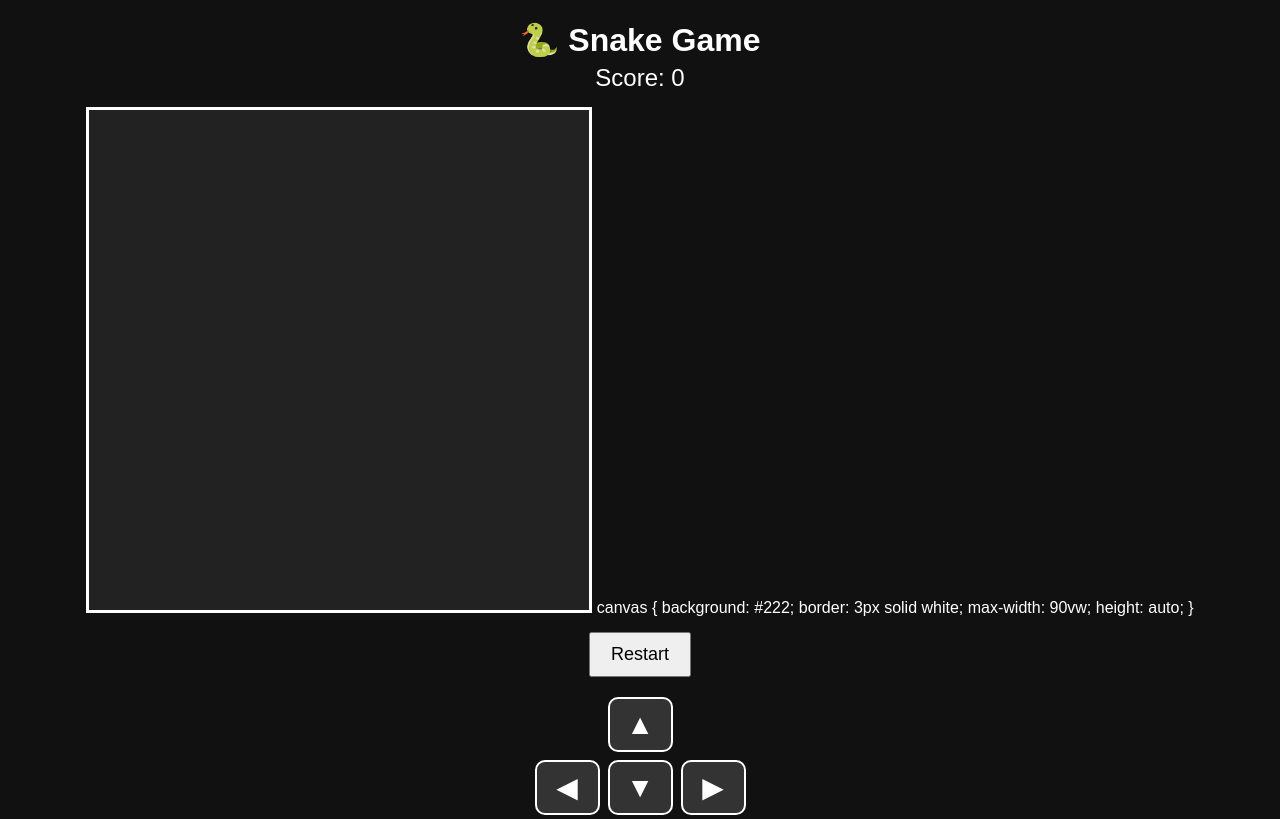
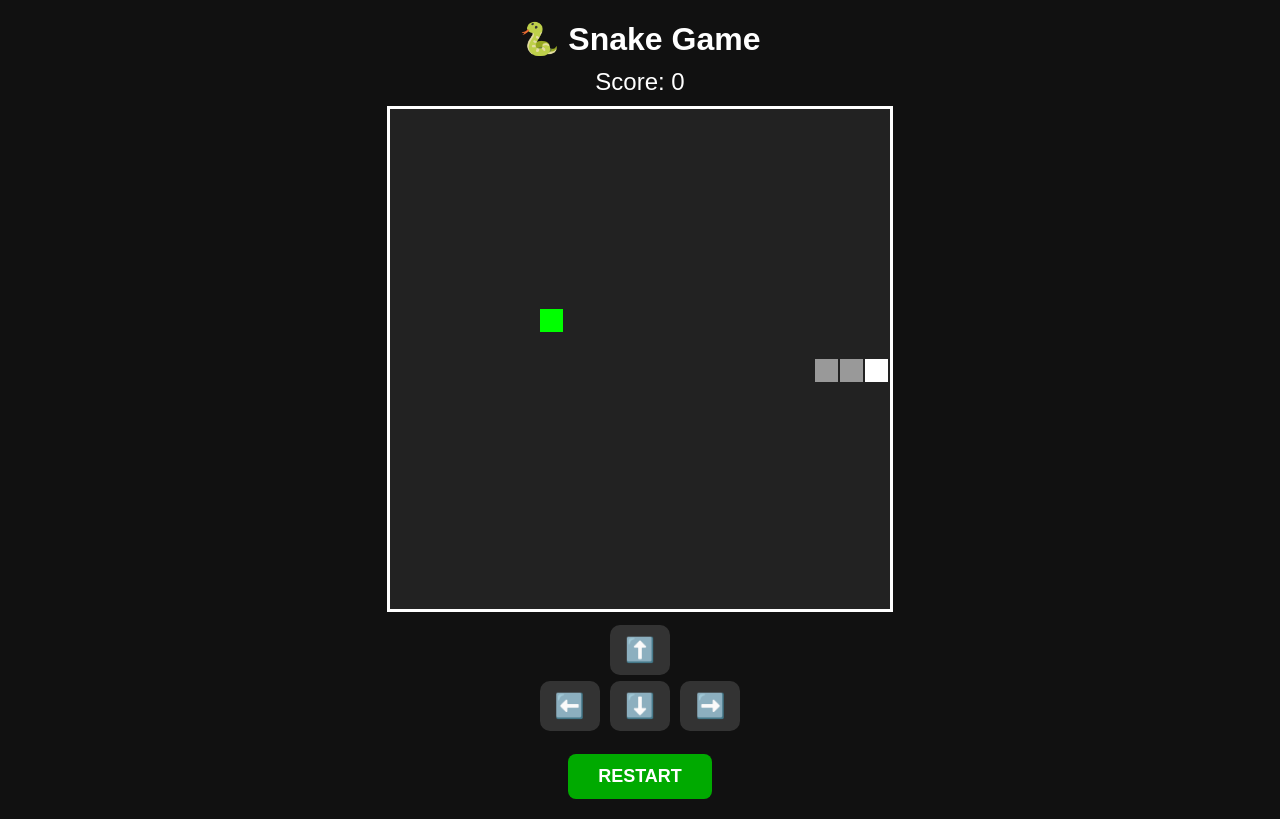
Before and after one commit to arturtilman-star/My-first-Snake-Game, a plain HTML site: page index.html in a window 1280 px wide. Drawn offline with Linux system fonts and the light colour scheme.

Commit message:
Add files via upload

```diff
--- a/index.html
+++ b/index.html
@@ -3,10 +3,37 @@
 <head>
     <meta charset="UTF-8">
     <meta name="viewport" content="width=device-width, initial-scale=1.0">
-    <title>SnakeGame</title>
+    <title>Snake Game</title>
+    <link rel="stylesheet" href="style.css">
 </head>
 <body>
-    <style>
+    <!DOCTYPE html>
+<html lang="id">
+<head>
+    <meta charset="UTF-8">
+    <meta name="viewport" content="width=device-width, initial-scale=1.0">
+
+    <title>Snake Game</title>
+
+    <style>.controls {
+    margin-top: 10px;
+    text-align: center;
+}
+
+.controls button {
+    width: 60px;
+    height: 50px;
+    margin: 3px;
+    font-size: 24px;
+    border: none;
+    border-radius: 10px;
+    background: #333;
+    color: white;
+}
+
+.controls button:active {
+    background: #555;
+}
         body {
             margin: 0;
             background: #111;
@@ -16,89 +43,69 @@
         }
 
         h1 {
+            margin-top: 20px;
             margin-bottom: 5px;
         }
 
         #score {
             font-size: 24px;
-            margin-bottom: 15px;
+            margin: 10px;
         }
 
         canvas {
             background: #222;
             border: 3px solid white;
+            display: block;
+            margin: auto;
         }
 
-        button {
-            margin-top: 15px;
-            padding: 10px 20px;
+        /* TOMBOL RESTART */
+        #restart {
+            display: block;
+            margin: 20px auto;
+            padding: 12px 30px;
+            background: #00aa00;
+            color: white;
+            border: none;
+            border-radius: 8px;
             font-size: 18px;
+            font-weight: bold;
             cursor: pointer;
         }
-        /* Kontrol untuk HP */
-.mobile-controls {
-    margin-top: 20px;
-    display: flex;
-    flex-direction: column;
-    align-items: center;
-    gap: 8px;
-}
 
-.mobile-controls button {
-    width: 65px;
-    height: 55px;
-    margin: 0;
-    padding: 0;
-    font-size: 28px;
-    border: 2px solid white;
-    border-radius: 10px;
-    background: #333;
-    color: white;
-    cursor: pointer;
-    touch-action: manipulation;
-}
-
-.mobile-controls .middle {
-    display: flex;
-    gap: 8px;
-}
-
-.mobile-controls button:active {
-    transform: scale(0.9);
-    background: #555;
-}
+        #restart:hover {
+            background: #00cc00;
+        }
     </style>
 </head>
+
 <body>
 
     <h1>🐍 Snake Game</h1>
 
-    <div id="score">Score: 0</div>
+    <div id="score">
+        Score: 0
+    </div>
 
     <canvas id="game" width="500" height="500"></canvas>
-    canvas {
-    background: #222;
-    border: 3px solid white;
-    max-width: 90vw;
-    height: auto;
-}
 
-    <br>
+    <!-- TOMBOL RESTART -->
+     <div class="controls">
 
-    <button onclick="restartGame()">Restart</button>
-<div class="mobile-controls">
+    <button onclick="changeDirection('up')">⬆️</button>
 
-    <button onclick="changeDirection('up')">▲</button>
-
-    <div class="middle">
-        <button onclick="changeDirection('left')">◀</button>
-
-        <button onclick="changeDirection('down')">▼</button>
-
-        <button onclick="changeDirection('right')">▶</button>
+    <div>
+        <button onclick="changeDirection('left')">⬅️</button>
+        <button onclick="changeDirection('down')">⬇️</button>
+        <button onclick="changeDirection('right')">➡️</button>
     </div>
 
 </div>
+    <button id="restart" onclick="restartGame()">
+        RESTART
+    </button>
+
+
 <script>
 
 const canvas = document.getElementById("game");
@@ -113,7 +120,11 @@ let direction;
 let score;
 let game;
 
-// Memulai game
+
+/* =========================
+   RESTART GAME
+========================= */
+
 function restartGame() {
 
     snake = [
@@ -137,7 +148,10 @@ function restartGame() {
 }
 
 
-// Membuat makanan
+/* =========================
+   MEMBUAT MAKANAN
+========================= */
+
 function createFood() {
 
     food = {
@@ -148,7 +162,10 @@ function createFood() {
 }
 
 
-// Kontrol keyboard
+/* =========================
+   KEYBOARD
+========================= */
+
 document.addEventListener("keydown", function(event) {
 
     if (event.key === "ArrowUp" && direction !== "down") {
@@ -168,21 +185,12 @@ document.addEventListener("keydown", function(event) {
     }
 
 });
-<div class="mobile-controls">
 
-    <button onclick="changeDirection('up')">▲</button>
 
-    <div class="middle">
-        <button onclick="changeDirection('left')">◀</button>
+/* =========================
+   GERAK ULAR
+========================= */
 
-        <button onclick="changeDirection('down')">▼</button>
-
-        <button onclick="changeDirection('right')">▶</button>
-    </div>
-
-</div>
-
-// Gerakan ular
 function moveSnake() {
 
     let head = {
@@ -208,26 +216,32 @@ function moveSnake() {
     }
 
 
-    // Tabrak dinding
+    /* Tabrak dinding */
+
     if (
         head.x < 0 ||
         head.x >= size ||
         head.y < 0 ||
         head.y >= size
     ) {
+
         gameOver();
+
         return;
     }
 
 
-    // Tabrak tubuh sendiri
+    /* Tabrak tubuh */
+
     for (let i = 0; i < snake.length; i++) {
 
         if (
             head.x === snake[i].x &&
             head.y === snake[i].y
         ) {
+
             gameOver();
+
             return;
         }
 
@@ -237,7 +251,8 @@ function moveSnake() {
     snake.unshift(head);
 
 
-    // Makan makanan
+    /* Makan makanan */
+
     if (
         head.x === food.x &&
         head.y === food.y
@@ -259,8 +274,13 @@ function moveSnake() {
 }
 
 
-// Menggambar game
+/* =========================
+   GAMBAR GAME
+========================= */
+
 function drawGame() {
+
+    /* Background */
 
     ctx.fillStyle = "#222";
 
@@ -272,24 +292,30 @@ function drawGame() {
     );
 
 
-    // Makanan
+    /* Makanan */
+
     ctx.fillStyle = "lime";
 
     ctx.fillRect(
         food.x * box,
         food.y * box,
-        box,
-        box
+        box - 2,
+        box - 2
     );
 
 
-    // Ular
+    /* Ular */
+
     snake.forEach(function(part, index) {
 
         if (index === 0) {
+
             ctx.fillStyle = "white";
+
         } else {
-            ctx.fillStyle = "#aaa";
+
+            ctx.fillStyle = "#999";
+
         }
 
         ctx.fillRect(
@@ -304,7 +330,10 @@ function drawGame() {
 }
 
 
-// Game loop
+/* =========================
+   GAME LOOP
+========================= */
+
 function gameLoop() {
 
     moveSnake();
@@ -314,7 +343,10 @@ function gameLoop() {
 }
 
 
-// Game Over
+/* =========================
+   GAME OVER
+========================= */
+
 function gameOver() {
 
     clearInterval(game);
@@ -343,9 +375,16 @@ function gameOver() {
 }
 
 
-// Jalankan game
+/* =========================
+   MULAI GAME
+========================= */
+
 restartGame();
 
 </script>
+
 </body>
 </html>
+
+</body>
+</html>
--- /dev/null
+++ b/style.css
@@ -0,0 +1,21 @@
+html
+body {
+    background: #111;
+    color: white;
+    font-family: Arial;
+    text-align: center;
+}
+
+h1 {
+    margin-bottom: 5px;
+}
+
+#score {
+    font-size: 24px;
+    margin-bottom: 15px;
+}
+
+canvas {
+    background: #222;
+    border: 3px solid white;
+}
```
Also changed, not shown: script.js (added, +131 -0 lines).
